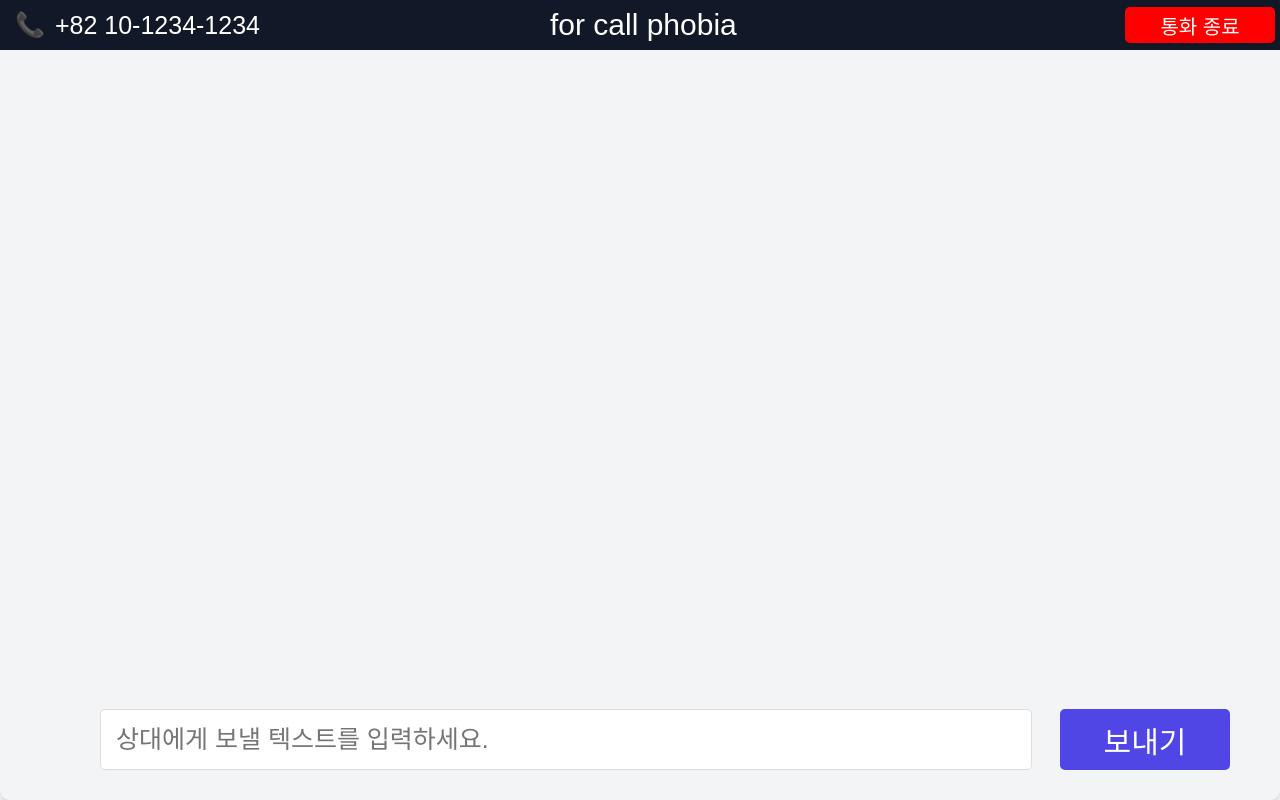
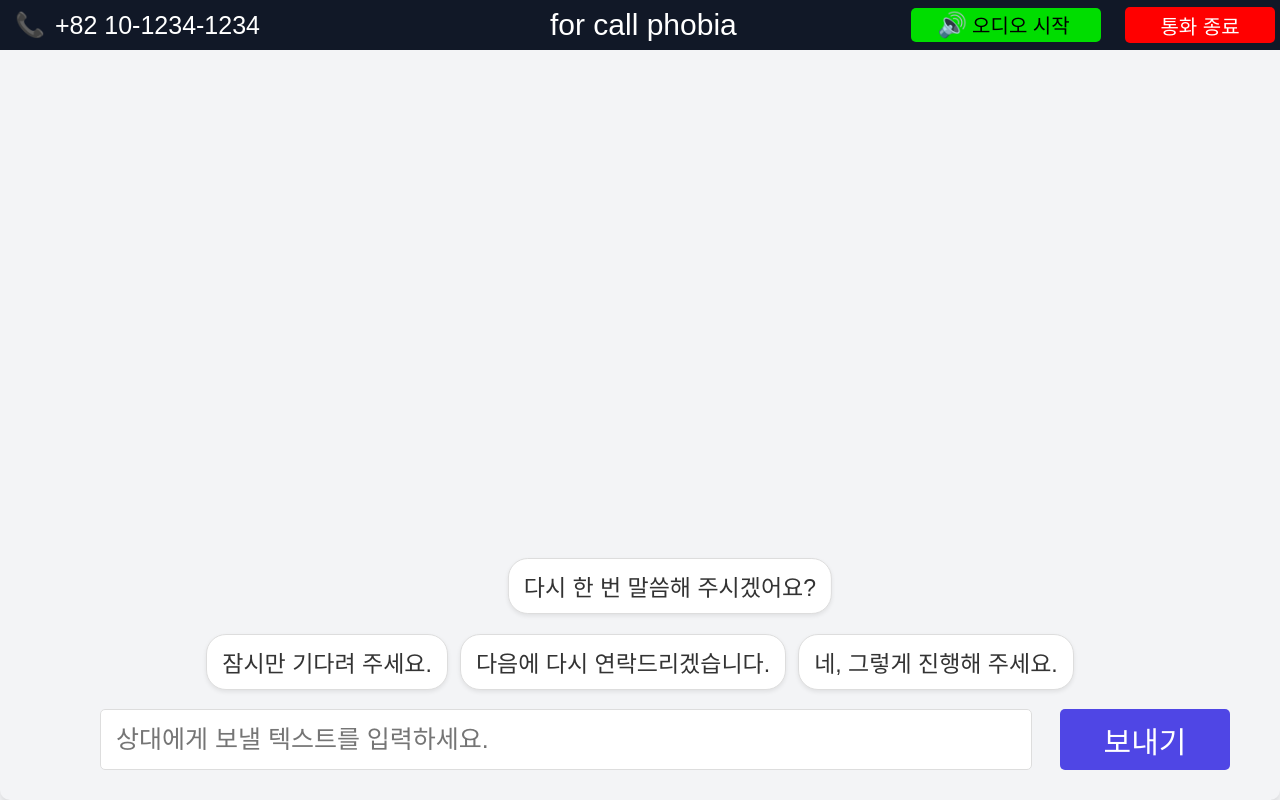
Before and after one commit to Legend-call-bot/front, a website: page public/pages/call_live.html in a window 1280 px wide. Drawn offline with Linux system fonts and the light colour scheme.

Commit message:
call_live 수정

```diff
--- a/public/css/call_live.css
+++ b/public/css/call_live.css
@@ -45,6 +45,12 @@ body {
     margin-left: 10px;
 }
 
+.call-audio .audio-icon {
+    font-size: 24px;
+    margin-right:5px;
+    margin-left: 0px;
+}
+
 .call-info .phone-number {
     font-size: 25px;
 }
@@ -62,6 +68,25 @@ body {
 
 .end-call:hover {
     background-color: darkred;
+}
+
+.call-audio {
+    width: 190px;
+    background-color: #00DD00;
+    color: black;
+    font-size: 20px;
+    border: none;
+    padding-top: 1.5px;
+    padding-bottom: 3.5px;
+    padding-left: 15px;
+    padding-right: 20px;
+    cursor: pointer;
+    border-radius: 5px;
+    margin-right: -150px;
+}
+
+.call-audio:hover {
+    background-color: green;
 }
 
 .chat-window {
@@ -90,6 +115,48 @@ body {
     background-color: #f1f1f1;
     text-align: left;
     font-style: italic;
+}
+
+.ai-suggestions {
+    position: fixed;
+    bottom: 110px;              /* chat-input 위에 오도록 위치 조정 */
+    left: 50%;
+    transform: translateX(-50%);
+    display: flex;
+    gap: 12px;                  /* 상자들 사이 간격 */
+    justify-content: center;
+    flex-wrap: wrap;   /* 줄바꿈 허용 */
+    width: 100%;
+    pointer-events: auto;       /* 클릭 가능하게 유지 */
+}
+
+.AI-recommended-answer {
+
+    background-color: white;
+    border: 1px solid #ddd;
+    border-radius: 20px;
+    padding: 10px 15px;
+    font-size: 23px;
+    text-align: center;
+    box-shadow: 0 2px 4px rgba(0,0,0,0.08);
+    cursor: pointer;
+    white-space: nowrap;        /* 한 줄 유지 (필요하면 지워도 됨) */
+}
+
+.AI-recommended-answer:hover {
+    background-color: #E5E7EB;  /* 살짝 회색 하이라이트 */
+}
+
+/* ⭐ 첫 번째 박스만 위 줄 + 가운데 정렬 */
+.fixed {
+    max-width: 380px;
+    margin-bottom: 8px;
+
+    margin-right: 100%;      /* → 아래 줄로 내려가게 만드는 핵심 */
+
+    position: relative;
+    left: 65%;
+    transform: translateX(-50%);
 }
 
 .chat-input {
--- a/public/pages/call_live.html
+++ b/public/pages/call_live.html
@@ -14,12 +14,21 @@
                 <span class="phone-number">+82 10-1234-1234</span>
                 <span class="second-title">for call phobia</span>
             </div>
+            <button class="call-audio"><span class="audio-icon">🔊</span>오디오 시작</button>
             <button class="end-call">통화 종료</button>
         </div>
                 <!-- 실시간 통화 및 채팅창 -->
         <div class="chat-window" id="chat-window">
             <!-- 새로운 메시지는 이 곳에 동적으로 추가됩니다 -->
         </div>
+
+        <div class="ai-suggestions">
+        <div class="AI-recommended-answer fixed">다시 한 번 말씀해 주시겠어요?</div>
+        <div class="AI-recommended-answer dynamic">잠시만 기다려 주세요.</div>
+        <div class="AI-recommended-answer dynamic">다음에 다시 연락드리겠습니다.</div>
+        <div class="AI-recommended-answer dynamic">네, 그렇게 진행해 주세요.</div>
+        </div>
+
         <div class="chat-input">
             <input type="text" id="input-text" placeholder="상대에게 보낼 텍스트를 입력하세요." />
             <button class="send-button" id="send-button">보내기</button>
```
